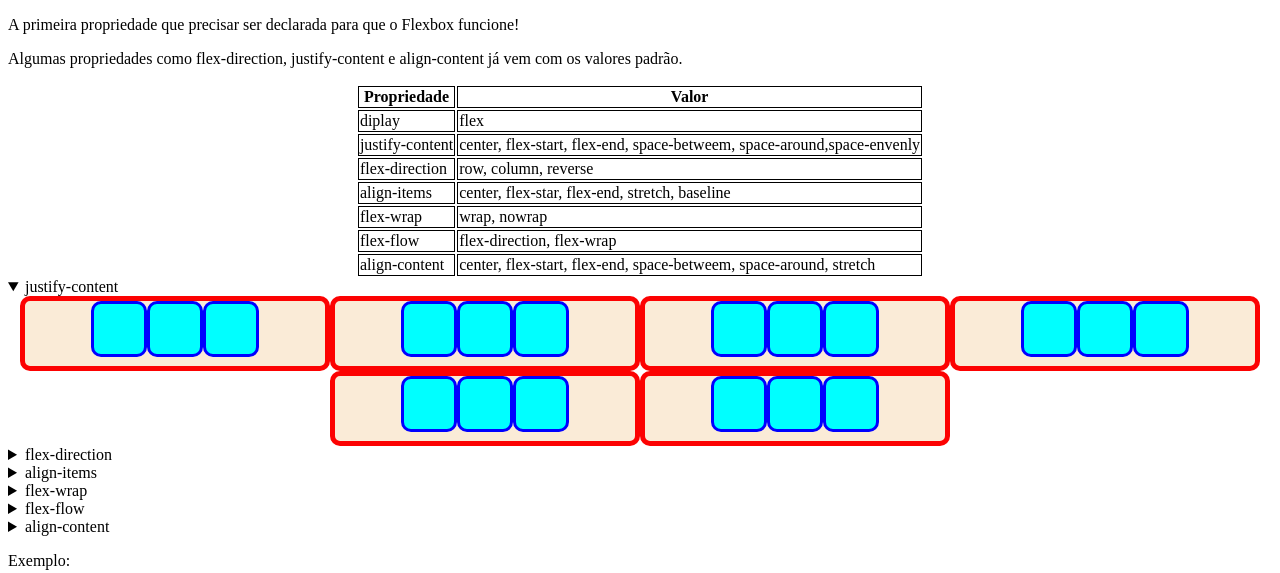
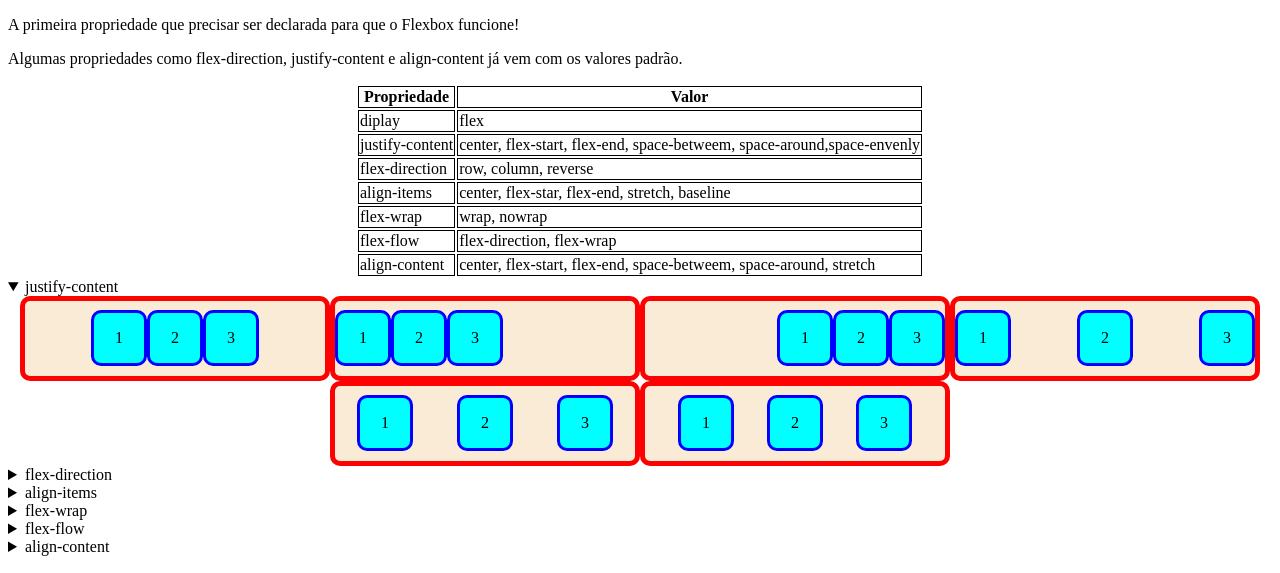
Before and after one commit to ThiagoTTeixeira/flexbox-docs, a plain HTML site: page index.html in a window 1280 px wide. Both pictures are taken after a click on the heading "justify-content". Shown: the part 152-725 px from the top of the page. Drawn offline with Linux system fonts and the light colour scheme.

Commit message:
lorem ipsum

```diff
--- a/index.html
+++ b/index.html
@@ -56,37 +56,37 @@
         </tr>
     </table>
     <details>
-        <summary>justify-content</summary>
+        <summary id="justify-content">justify-content</summary>
         <div>
             <div class="mini-container">
-                <div class="mini-contido"></div>
-                <div class="mini-contido"></div>
-                <div class="mini-contido"></div>
+                <div class="mini-contido">1</div>
+                <div class="mini-contido">2</div>
+                <div class="mini-contido">3</div>
             </div>
-            <div class="mini-container">
-                <div class="mini-contido"></div>
-                <div class="mini-contido"></div>
-                <div class="mini-contido"></div>
+            <div class="mini-container" id="jc-fs">
+                <div class="mini-contido">1</div>
+                <div class="mini-contido">2</div>
+                <div class="mini-contido">3</div>
             </div>
-            <div class="mini-container">
-                <div class="mini-contido"></div>
-                <div class="mini-contido"></div>
-                <div class="mini-contido"></div>
+            <div class="mini-container" id="jc-fe">
+                <div class="mini-contido">1</div>
+                <div class="mini-contido">2</div>
+                <div class="mini-contido">3</div>
             </div>
-            <div class="mini-container">
-                <div class="mini-contido"></div>
-                <div class="mini-contido"></div>
-                <div class="mini-contido"></div>
+            <div class="mini-container" id="jc-sb">
+                <div class="mini-contido">1</div>
+                <div class="mini-contido">2</div>
+                <div class="mini-contido">3</div>
             </div>
-            <div class="mini-container">
-                <div class="mini-contido"></div>
-                <div class="mini-contido"></div>
-                <div class="mini-contido"></div>
+            <div class="mini-container" id="jc-sa">
+                <div class="mini-contido">1</div>
+                <div class="mini-contido">2</div>
+                <div class="mini-contido">3</div>
             </div>
-            <div class="mini-container">
-                <div class="mini-contido"></div>
-                <div class="mini-contido"></div>
-                <div class="mini-contido"></div>
+            <div class="mini-container" id="jc-se">
+                <div class="mini-contido">1</div>
+                <div class="mini-contido">2</div>
+                <div class="mini-contido">3</div>
             </div>
         </div>
     </details>
--- a/style.css
+++ b/style.css
@@ -17,12 +17,13 @@
 }
 
 .mini-container{
-    height: 65px;
+    height: 75px;
     width: 300px;
     background-color: antiquewhite;
     border: 5px solid #fc0202;
     display: flex;
     border-radius: 10px;
+    align-items: center;
 }
 
 div{
@@ -31,6 +32,8 @@ div{
     justify-content: center;
 
 }
+
+.textos-div{}
 
 .contido{
     width: 100px;
@@ -41,6 +44,7 @@ div{
     justify-content: center;
     align-items: center;
     border-radius: 10px;
+
 }
 
 .mini-contido{
@@ -52,6 +56,7 @@ div{
     justify-content: center;
     align-items: center;
     border-radius: 10px;
+    align-content: center;
 }
 
 .mini-contido:hover{
@@ -80,3 +85,23 @@ table{
     justify-content: center;
 
 }
+
+#jc-fs{
+    justify-content: flex-start;
+}
+
+#jc-fe{
+    justify-content: flex-end;
+}
+
+#jc-sb{
+    justify-content: space-between;
+}
+
+#jc-sa{
+    justify-content: space-around;
+}
+
+#jc-se{
+    justify-content: space-evenly;
+}
```
